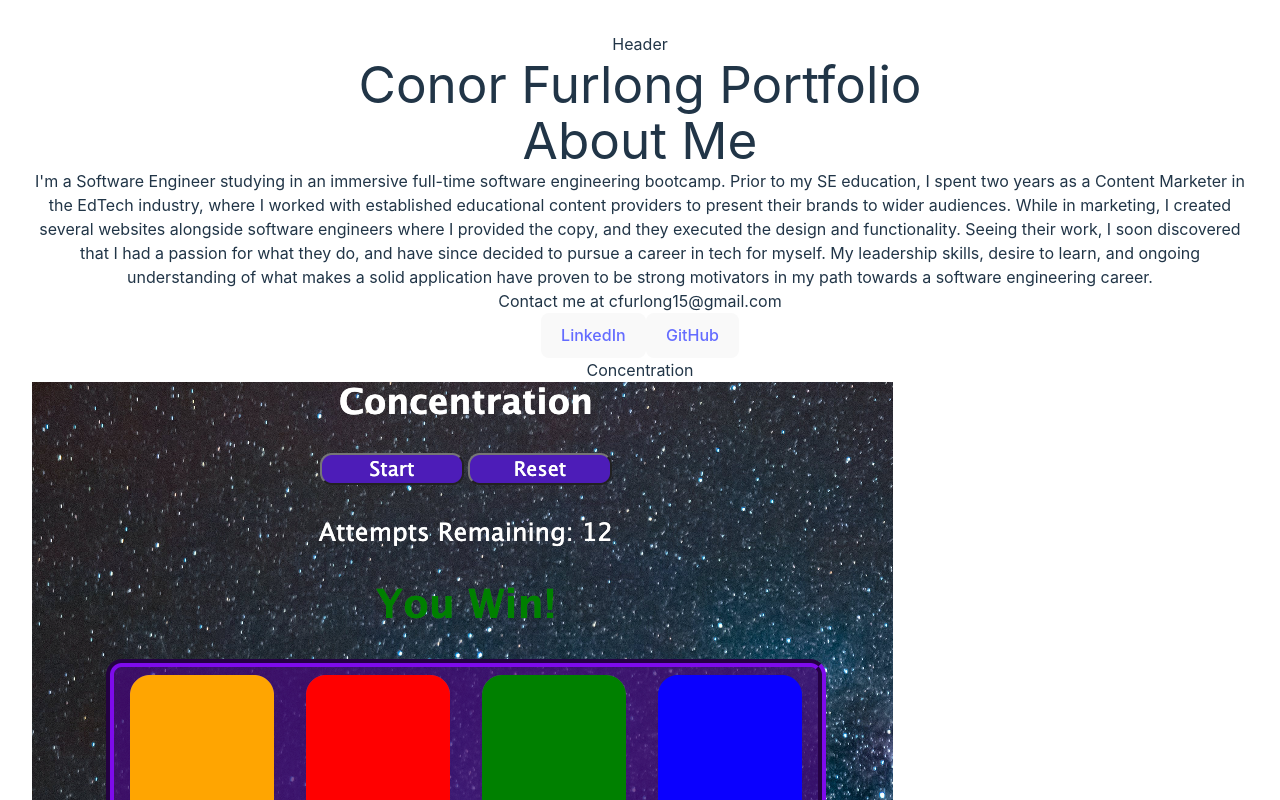
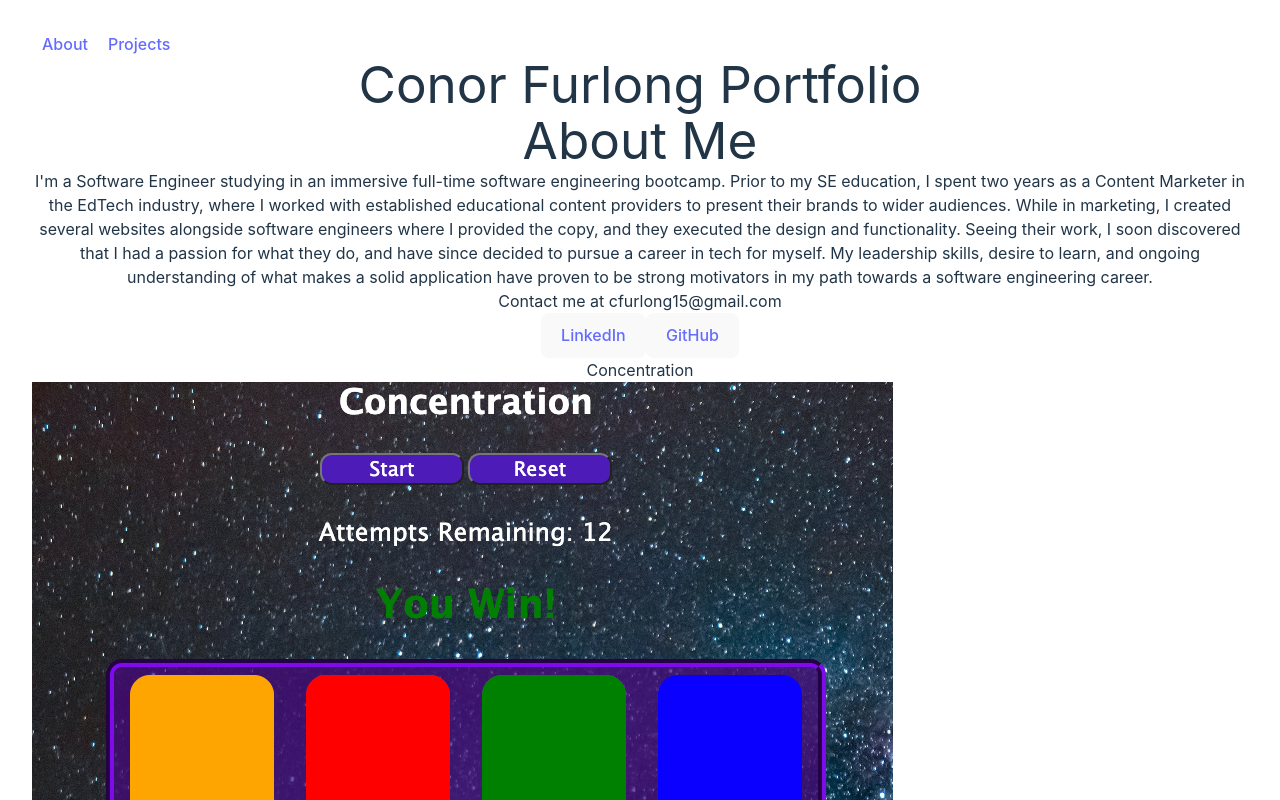
Before and after one commit to cfurlong15/conor-furlong-portfolio, a React (Vite) app: page / in a window 1280 px wide. Shown: the top 800 px of the page. Built offline with nearby package versions, Linux system fonts and the light colour scheme.

Commit message:
add nav bar

```diff
--- a/src/App.jsx
+++ b/src/App.jsx
@@ -1,6 +1,7 @@
 import './App.css'
 import Header from './components/Header'
 import Footer from './components/Footer'
+import NavBar from './components/NavBar'
 import About from './sections/About'
 import Projects from './sections/Projects'
 
@@ -9,6 +10,7 @@ function App() {
 
   return (
     <div>
+      <NavBar />
       <Header />
       <h1>Conor Furlong Portfolio</h1>
       <About />
--- a/src/components/Header.jsx
+++ b/src/components/Header.jsx
@@ -1,7 +1,7 @@
 function Header() {
     return (
         <div>
-            <h2>Header</h2>
+            <h2></h2>
         </div>
     )
 }
--- /dev/null
+++ b/src/components/NavBar.css
@@ -0,0 +1,26 @@
+nav {
+    position: sticky;
+    top: 0;
+    background-color: #fff; /* Adjust as needed */
+    z-index: 100;
+  }
+
+  ul {
+    list-style: none;
+    margin: 0;
+    padding: 0;
+    display: flex;
+  }
+
+  li {
+    margin: 0 10px;
+  }
+
+  a {
+    text-decoration: none;
+    color: #333; /* Adjust as needed */
+  }
+
+  a:hover {
+    color: #007bff; /* Adjust as needed */
+  }
--- /dev/null
+++ b/src/components/NavBar.jsx
@@ -0,0 +1,14 @@
+import './NavBar.css'
+
+function NavBar() {
+    return (
+        <nav>
+            <ul>
+                <li><a href="#about">About</a></li>
+                <li><a href="#projects">Projects</a></li>
+            </ul>
+        </nav>
+    )
+}
+
+export default NavBar
--- a/src/index.css
+++ b/src/index.css
@@ -15,6 +15,9 @@
   text-rendering: optimizeLegibility;
   -webkit-font-smoothing: antialiased;
   -moz-osx-font-smoothing: grayscale;
+}
+html {
+  scroll-behavior: smooth;
 }
 
 a {
--- a/src/sections/About.jsx
+++ b/src/sections/About.jsx
@@ -15,6 +15,7 @@ function About() {
   }, []);
 
   const loaded = () => (
+    <section id="about">
     <div className="About">
       <h1 className="aboutMe">About Me</h1>
 
@@ -29,6 +30,7 @@ function About() {
         </a>
       </div>
     </div>
+    </section>
   );
 
   return about ? loaded() : <h1>Loading...</h1>;
--- a/src/sections/Projects.jsx
+++ b/src/sections/Projects.jsx
@@ -17,6 +17,7 @@ function Projects() {
   const loaded = () => {
     return projects.map((project, idx) => (
       <div className="projectBox" key={idx}>
+        <section id="projects">
         <h3 className="projectName">{project.name}</h3>
         <img className="projectImage" src={project.image} />
         <p className="projectDescribe">{project.describe}</p>
@@ -28,6 +29,7 @@ function Projects() {
             <button className="liveSite">Live Site</button>
           </a>
         </div>
+        </section>
       </div>
     ));
   };
```
Also changed, not shown: .eslintrc.cjs.
